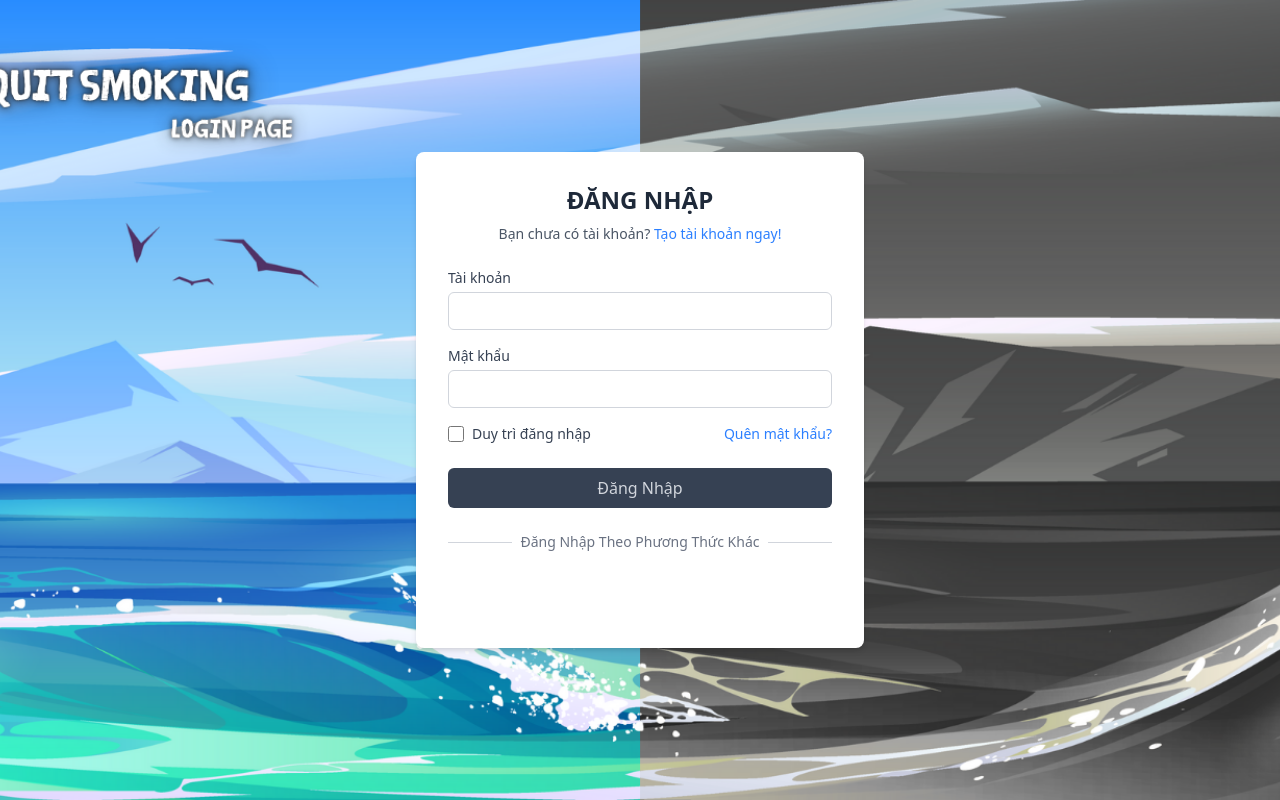
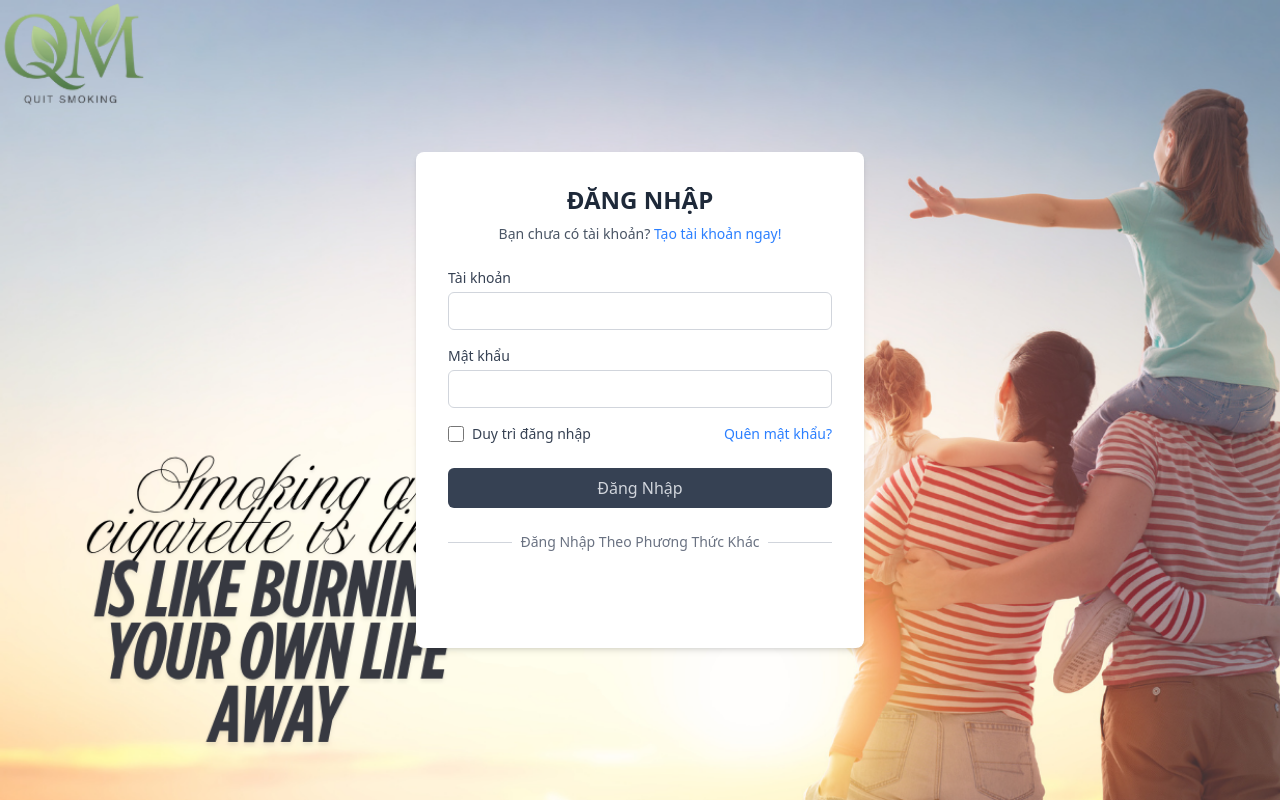
Before and after one commit to ptdat30/Project_Java, a React (Vite) app in the folder QuitSmoking_FE/: page / in a window 1280 px wide. Built offline with nearby package versions, Linux system fonts and the light colour scheme; no server answers.

Commit message:
Update FE

```diff
--- a/QuitSmoking_FE/src/auth/LoginPage.jsx
+++ b/QuitSmoking_FE/src/auth/LoginPage.jsx
@@ -86,9 +86,9 @@ const LoginPage = () => {
       <div
         className="min-h-screen w-full flex items-center justify-center bg-neutral-100 px-4"
         style={{
-          backgroundImage: "url('images/20.png')",
+          backgroundImage: "url('images/1.png')",
           backgroundSize: "cover",
-          backgroundPosition: "center",
+          backgroundPosition: "start",
         }}
       >
         <div className="w-full max-w-md bg-white rounded-lg shadow-md p-8">
```
Also changed, not shown: QuitSmoking_FE/public/images/1.png (added).
